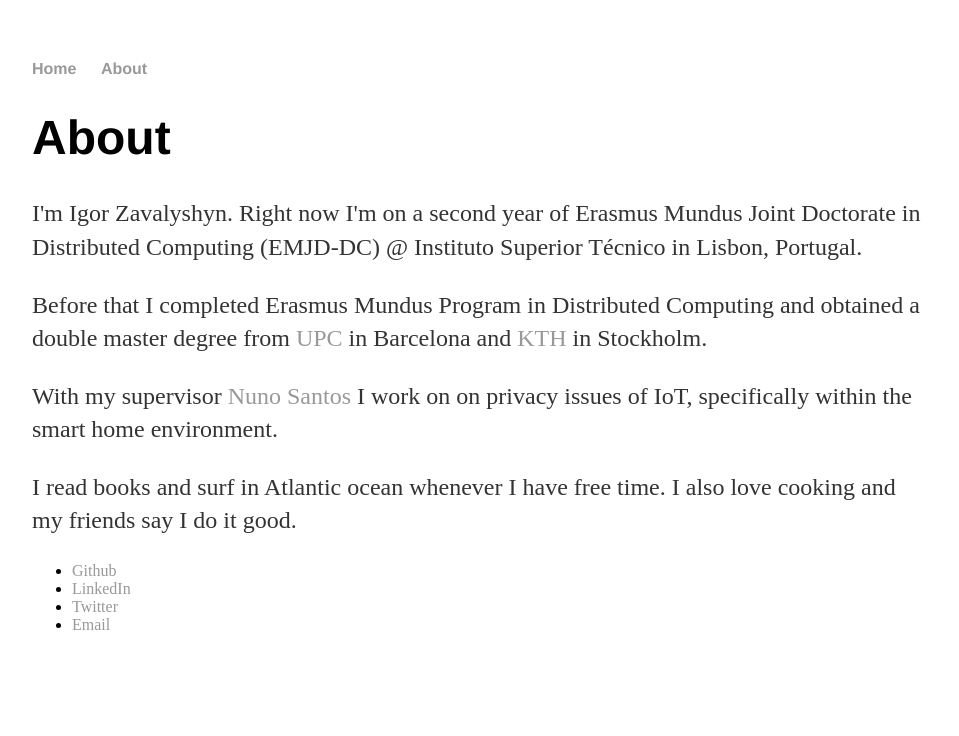
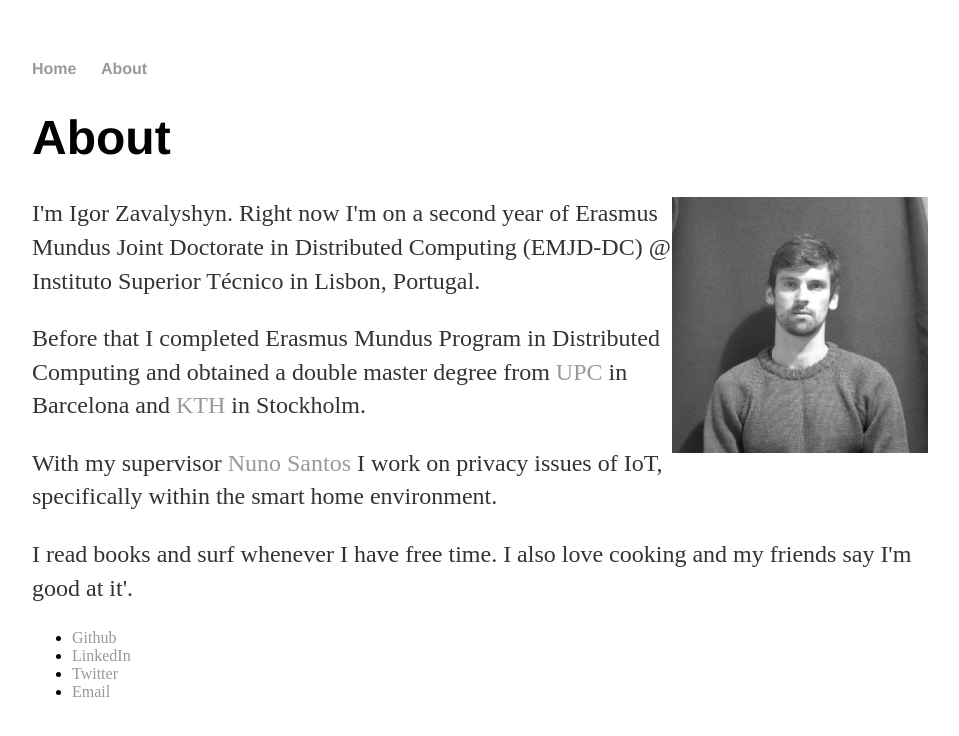
Before and after one commit to zavalyshyn/zavalyshyn.github.io, a Jekyll site: the page built from about/index.html, in a window 1280 px wide. Shown: the top 736 px of the page, without its empty margins (160-1119 px from the left). Built offline with Jekyll 4.4.1, drawn with Linux system fonts in a browser that asks for light colours.

Commit message:
added a photo to about page

```diff
--- a/about/index.html
+++ b/about/index.html
@@ -5,13 +5,16 @@ title: About Igor Zavalyshyn
 
 		<div class="about">
 			<h1>About</h1>
+
+			<IMG SRC="/about/profile.jpg" ALT="Hey there!" WIDTH=256 HEIGHT=256 align="Right">
+
 			<p>I'm Igor Zavalyshyn. Right now I'm on a second year of Erasmus Mundus Joint Doctorate in Distributed Computing (EMJD-DC) @ Instituto Superior Técnico in Lisbon, Portugal. </p>
 
 			<p>Before that I completed Erasmus Mundus Program in Distributed Computing and obtained a double master degree from <a href="http://www.upc.edu/?set_language=en">UPC</a> in Barcelona and <a href="http://www.kth.se/">KTH</a> in Stockholm. </p>
 
-			<p>With my supervisor <a href="http://www.gsd.inesc-id.pt/~nsantos/">Nuno Santos</a> I work on on privacy issues of IoT, specifically within the smart home environment. </p>
+			<p>With my supervisor <a href="http://www.gsd.inesc-id.pt/~nsantos/">Nuno Santos</a> I work on privacy issues of IoT, specifically within the smart home environment. </p>
 
-			<p>I read books and surf in Atlantic ocean whenever I have free time. I also love cooking and my friends say I do it good. </p>
+			<p>I read books and surf whenever I have free time. I also love cooking and my friends say I'm good at it'. </p>
 
 			<ul class="contacts">
 				<li><a href="https://github.com/zavalyshyn">Github</a></li>
```
Also changed, not shown: about/profile.jpg (added).
